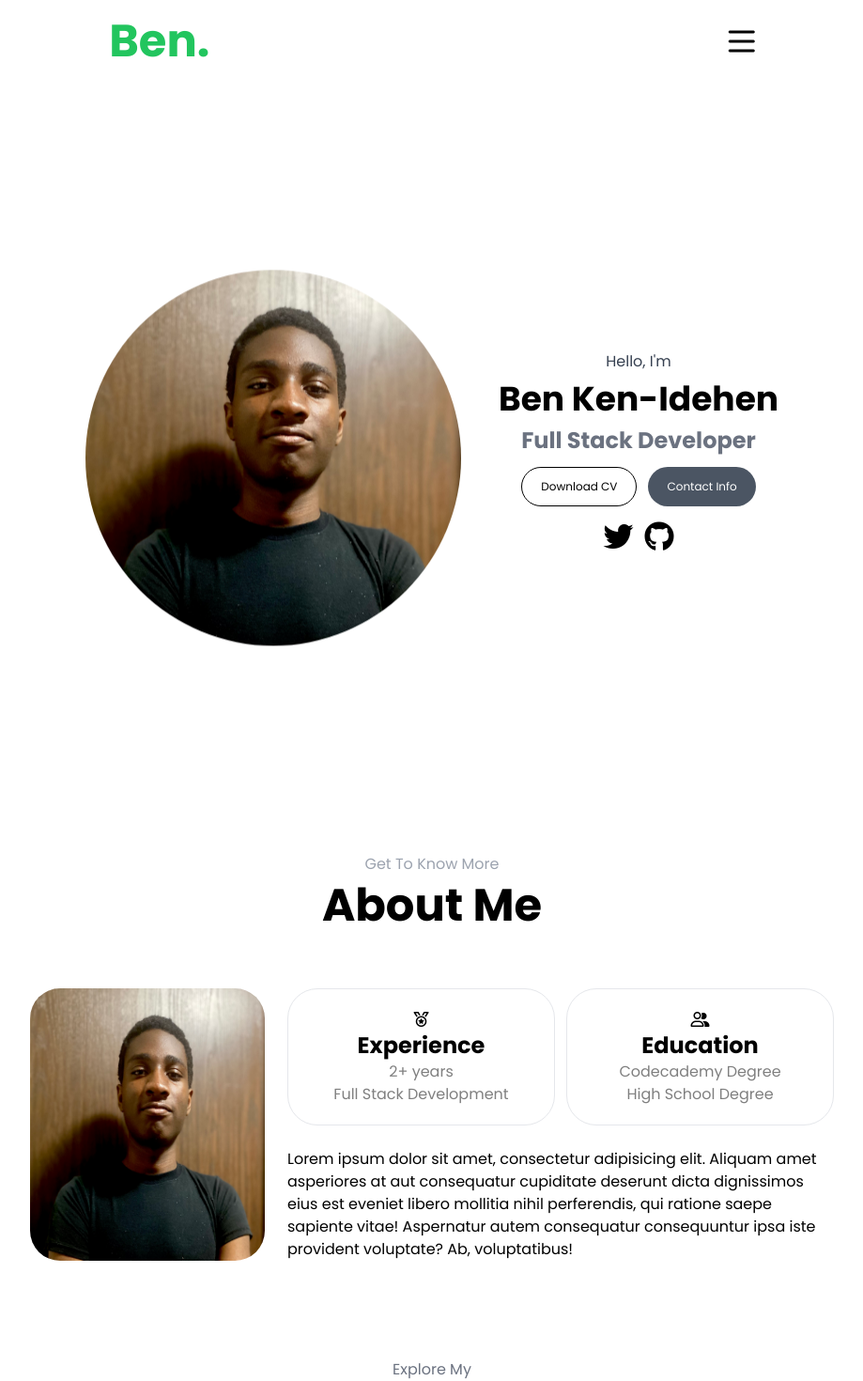
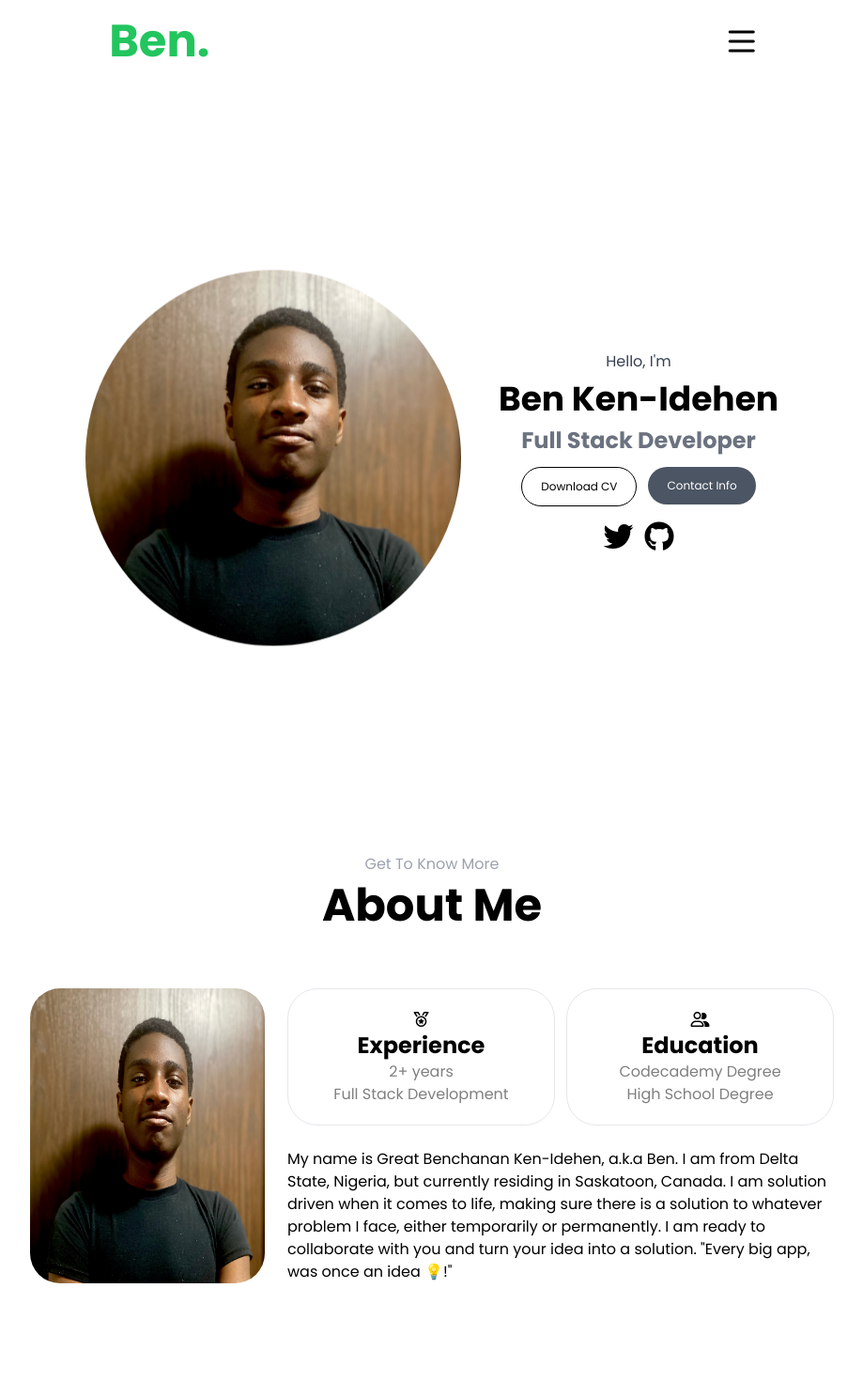
Before and after one commit to Ben-Chanan008/vue-portfolio, a Vue app: page / in a window 1280 px wide. Shown: the top 1470 px of the page at 94% size, without its empty margins (180-1099 px from the left). Built offline with nearby package versions, Linux system fonts and the light colour scheme.

Commit message:
CV and about content updated

```diff
--- a/src/components/AboutSection.vue
+++ b/src/components/AboutSection.vue
@@ -24,7 +24,7 @@ import Card from '@/components/Card.vue';
         </Card>
       </div>
       <div>
-        <p>Lorem ipsum dolor sit amet, consectetur adipisicing elit. Aliquam amet asperiores at aut consequatur cupiditate deserunt dicta dignissimos eius est eveniet libero mollitia nihil perferendis, qui ratione saepe sapiente vitae! Aspernatur autem consequatur consequuntur ipsa iste provident voluptate? Ab, voluptatibus!</p>
+        <p>My name is Great Benchanan Ken-Idehen, a.k.a Ben. I am from Delta State, Nigeria, but currently residing in Saskatoon, Canada. I am solution driven when it comes to life, making sure there is a solution to whatever problem I face, either temporarily or permanently. I am ready to collaborate with you and turn your idea into a solution. "Every big app, was once an idea 💡!" </p>
       </div>
     </div>
   </section>
--- a/src/components/Hero.vue
+++ b/src/components/Hero.vue
@@ -14,12 +14,16 @@
         <h2 class="text-black-900 mb-2 font-bold text-4xl text-center">Ben Ken-Idehen</h2>
         <p class="text-2xl mb-3 text-center font-bold text-gray-500">Full Stack Developer</p>
         <div class="flex m-auto gap-3">
-          <Button extra-classes="border border-black hover:bg-black hover:text-white">
-            Download CV
-          </Button>
-          <Button extra-classes="text-white hover:bg-black bg-gray-600 ">
-            Contact Info
-          </Button>
+            <a href="/Web developer CV.pdf" download="Benchanan's Resume">
+              <Button extra-classes="border border-black hover:bg-black hover:text-white">
+                Download CV
+              </Button>
+            </a>
+            <a href="/#contact">
+              <Button extra-classes="text-white hover:bg-black bg-gray-600">
+                Contact Info
+              </Button>
+            </a>
         </div>
         <div class="flex m-auto gap-3 p-2">
           <Social href="https://x.com/benchanan008" class-name="fab fa-twitter fa-2x text-black"/>
```
Also changed, not shown: 1 other file (tests, documents, lock files or other folders).
